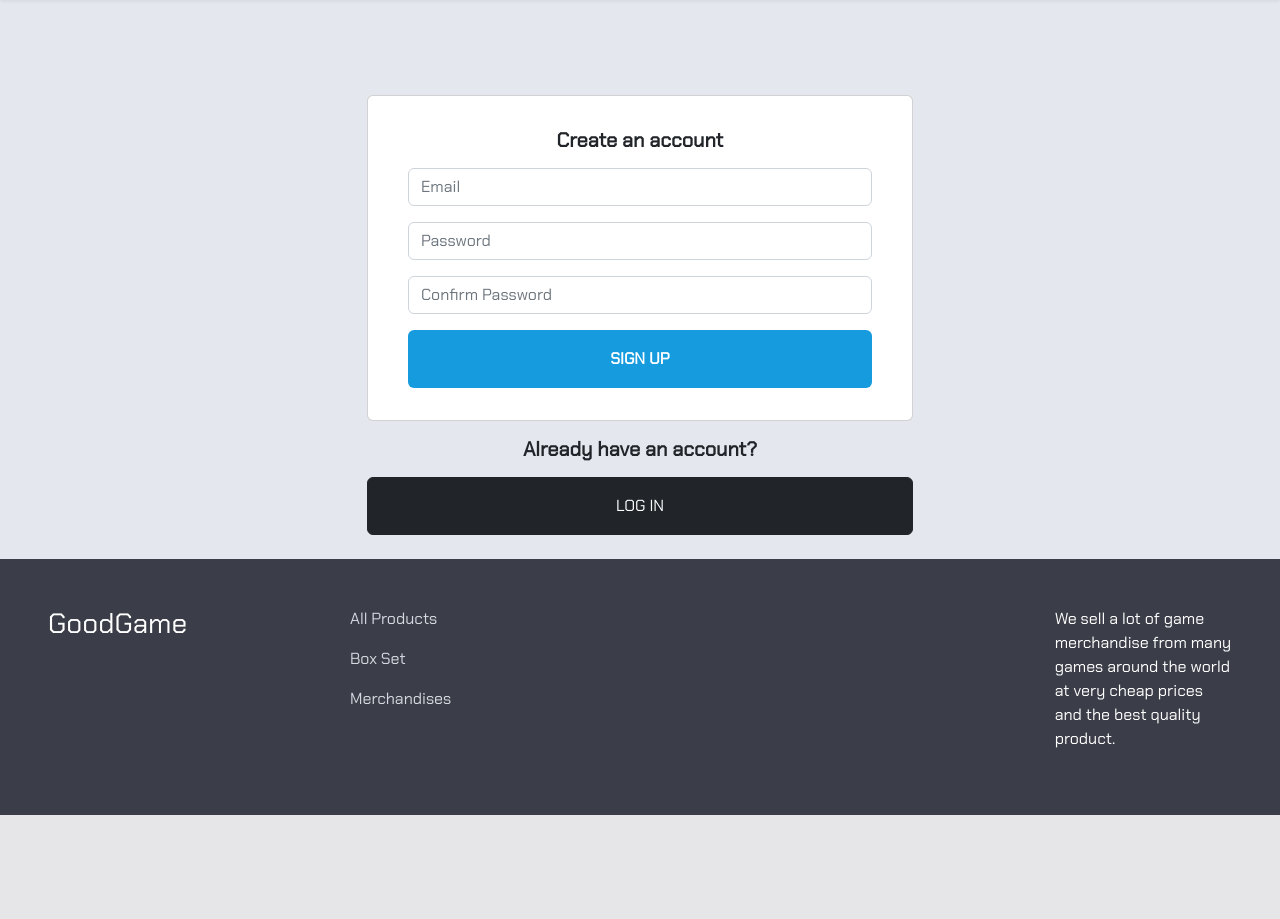
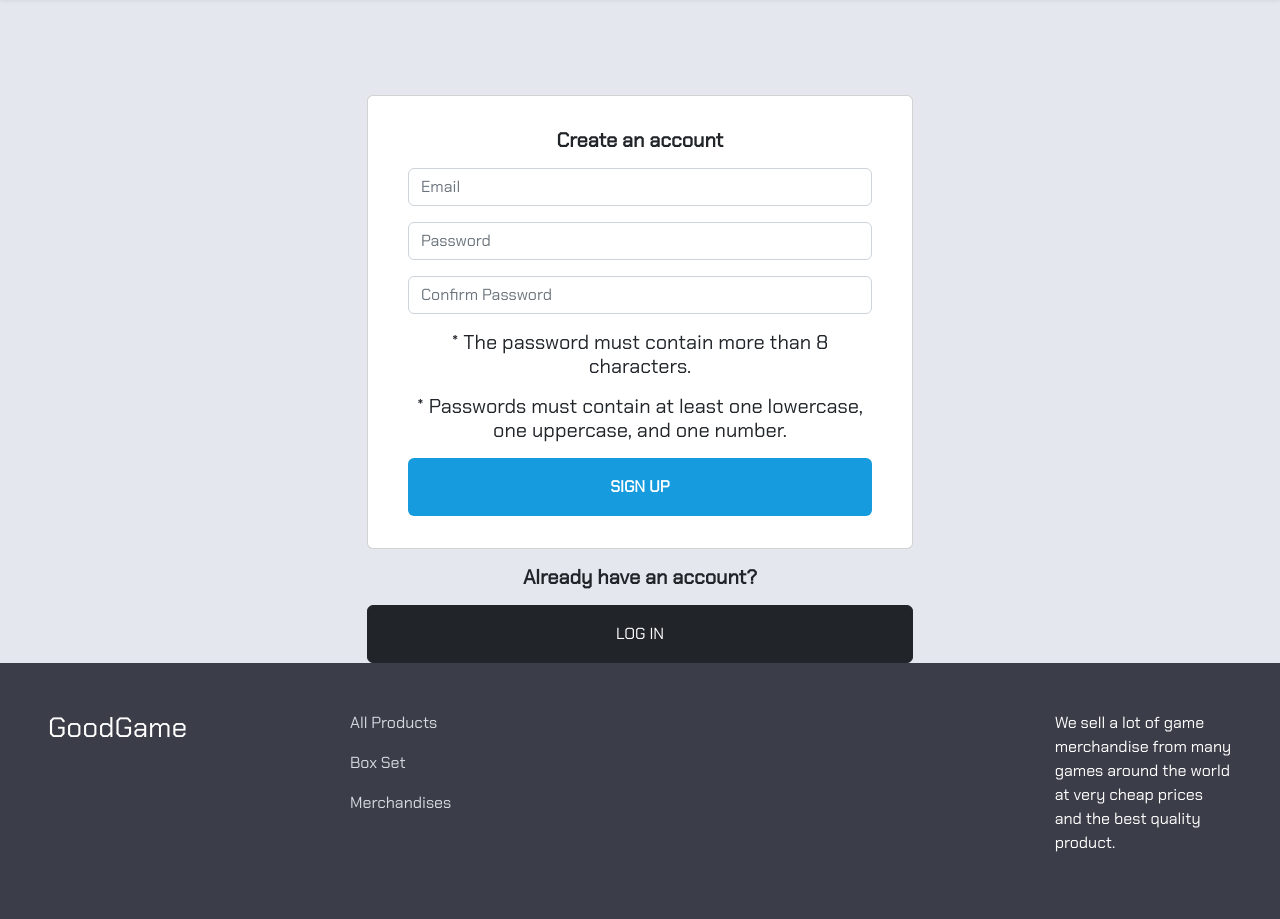
Before and after one commit to SSProgamer/Good-Game-Merchandise, a PHP site: page /signup.php in a window 1280 px wide. Shown: the part 77-996 px from the top of the page. Before the commit the page ends 892 px from the top, so only its background shows below. Run offline with PHP 8.4, Linux system fonts and the light colour scheme; data comes from the database, SQL or seed files in the repository.

Commit message:
Update signup.php

```diff
--- a/signup.php
+++ b/signup.php
@@ -12,16 +12,16 @@ if ($_SERVER["REQUEST_METHOD"] == "POST") {
     if (strlen($email) < 8) {
         //if username < 8
         echo "<script>";
-        echo "alert(\"nlength < 8\")";
+        echo "alert(\"Incorrect email format.\")";
         echo "</script>";
     } else if (strlen($password) < 8) {
         //if password < 8
         echo "<script>";
-        echo "alert(\"plength < 9\")";
+        echo "alert(\"The password must contain more than 8 characters.\")";
         echo "</script>";
     } else if (!$upcase || !$lowcase || !$number) {
         echo "<script>";
-        echo "window.alert(\" Password should atleast 1 lower&highercase character and number\");";
+        echo "window.alert(\"Passwords must contain at least one lowercase, one uppercase, and one number.\");";
         echo "</script>";
     }
     // else if(){
@@ -33,7 +33,7 @@ if ($_SERVER["REQUEST_METHOD"] == "POST") {
     else if ($password != $_POST['c_pass']) {
         //if confirm != password
         echo "<script>";
-        echo "alert(\"password not match\")";
+        echo "alert(\"The password does not match.\")";
         echo "</script>";
     } else {
         // echo $username, $password;
@@ -100,8 +100,11 @@ if ($_SERVER["REQUEST_METHOD"] == "POST") {
                                 <div class="mb-3">
                                     <input type="password" class="form-control" placeholder="Confirm Password" name="c_pass">
                                 </div>
+                                <h5 class="text-center mb-3">* The password must contain more than 8 characters.</h5>
+                                <h5 class="text-center mb-3">* Passwords must contain at least one lowercase, one uppercase, and one number.</h5>
                                 <button type="submit" class="btn fw-bold p-3 container-fluid our-card-button text-white">SIGN UP</button>
                             </form>
+
                         </div>
                     </div>
                 </div>
```
